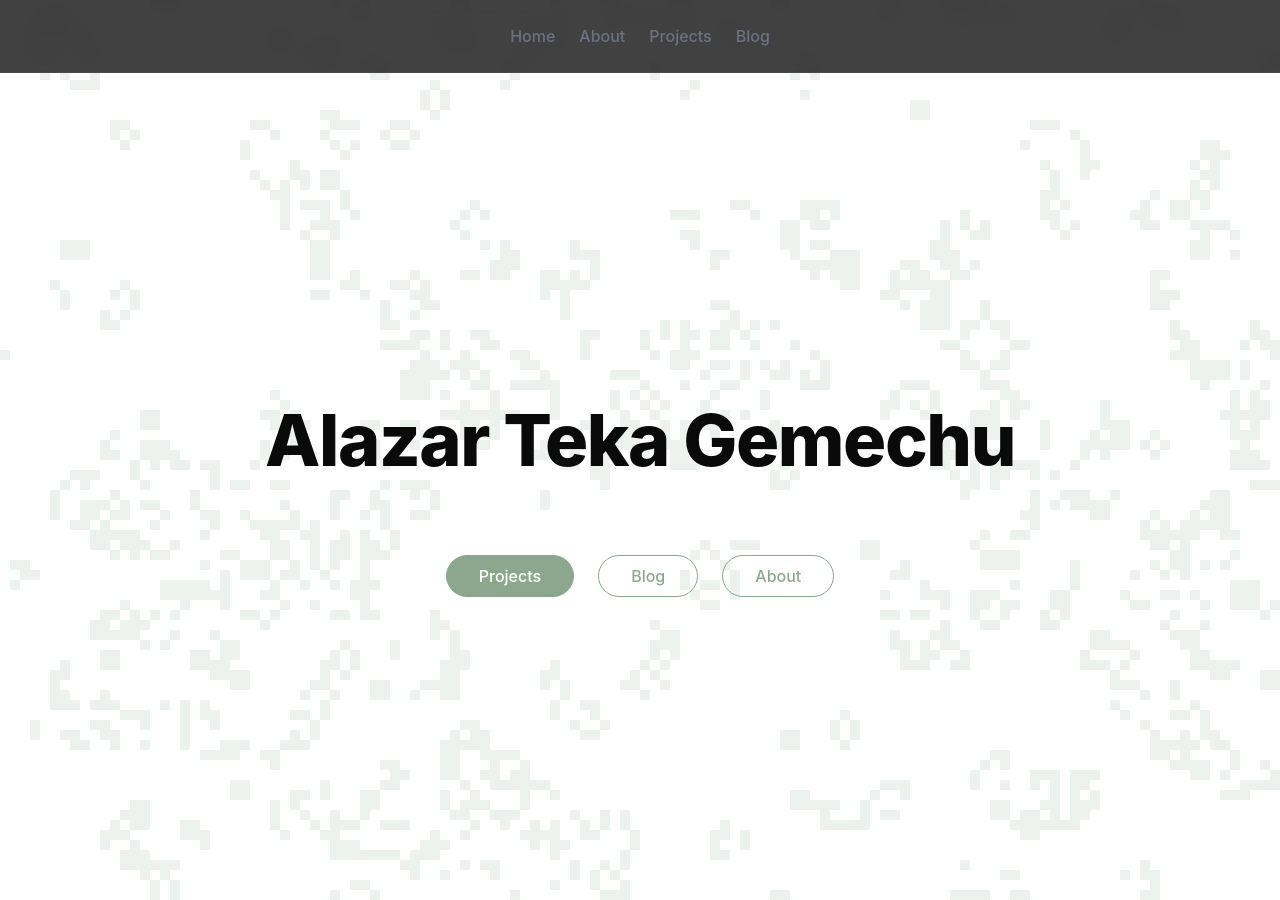
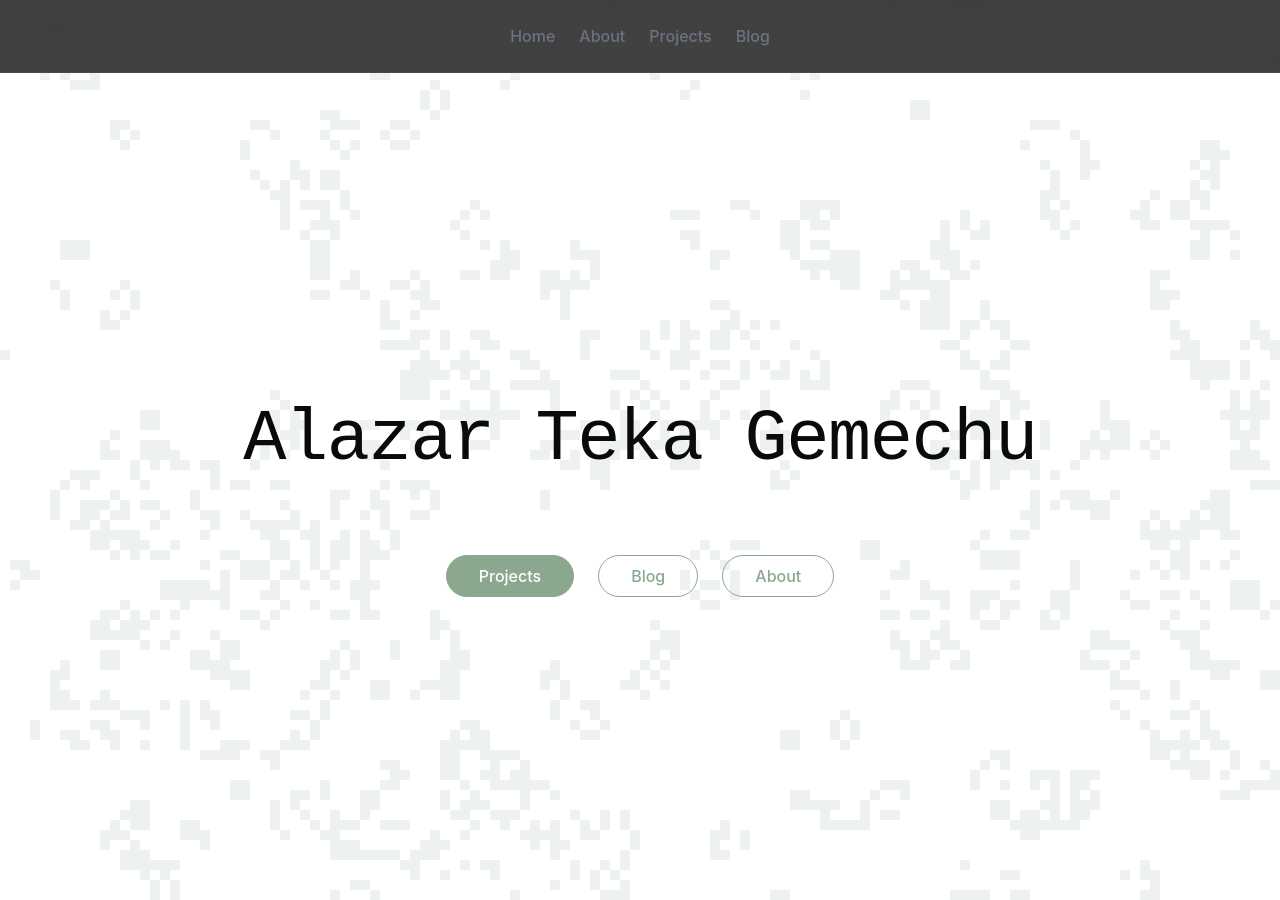
Before and after one commit to alazarteka/alazarteka.github.io, a Jekyll site: the page built from index.html, in a window 1280 px wide and 900 px high. Built offline with Jekyll 4.4.1, drawn with Linux system fonts in a browser that asks for light colours; some web fonts are replaced.

Commit message:
Update typography to use Google Sans Code for headings

```diff
--- a/_layouts/default.html
+++ b/_layouts/default.html
@@ -5,6 +5,10 @@
   <meta name="viewport" content="width=device-width, initial-scale=1.0">
   <title>{% if page.title %}{{ page.title }} | {% endif %}{{ site.title }}</title>
   <meta name="description" content="{% if page.description %}{{ page.description }}{% else %}{{ site.description }}{% endif %}">
+
+  <link rel="preconnect" href="https://fonts.googleapis.com">
+  <link rel="preconnect" href="https://fonts.gstatic.com" crossorigin>
+  <link href="https://fonts.googleapis.com/css2?family=Google+Sans+Code:wght@300;400&display=swap" rel="stylesheet">
 
   <link rel="stylesheet" href="{{ '/assets/css/normalize.css' | relative_url }}">
   <link rel="stylesheet" href="{{ '/assets/css/variables.css' | relative_url }}">
--- a/assets/css/style.css
+++ b/assets/css/style.css
@@ -71,7 +71,8 @@ main {
 
 /* Typography */
 h1, h2, h3, h4, h5, h6 {
-  font-weight: 700;
+  font-family: var(--font-heading);
+  font-weight: 400;
   line-height: 1.2;
   margin-bottom: var(--space-md);
 }
@@ -121,7 +122,7 @@ a:hover {
 
 .hero-title {
   font-size: var(--text-7xl);
-  font-weight: 800;
+  font-weight: 300;
   letter-spacing: -0.02em;
 }
 
--- a/assets/css/variables.css
+++ b/assets/css/variables.css
@@ -10,6 +10,7 @@
   --accent-3: #5b705d; /* Deep Sage */
 
   /* Typography */
+  --font-heading: 'Google Sans Code', monospace;
   --font-sans: -apple-system, BlinkMacSystemFont, 'Segoe UI', 'Roboto', 'Oxygen', 'Ubuntu', 'Cantarell', sans-serif;
   --font-mono: 'SF Mono', 'Monaco', 'Inconsolata', 'Fira Code', 'Droid Sans Mono', monospace;
 
```
